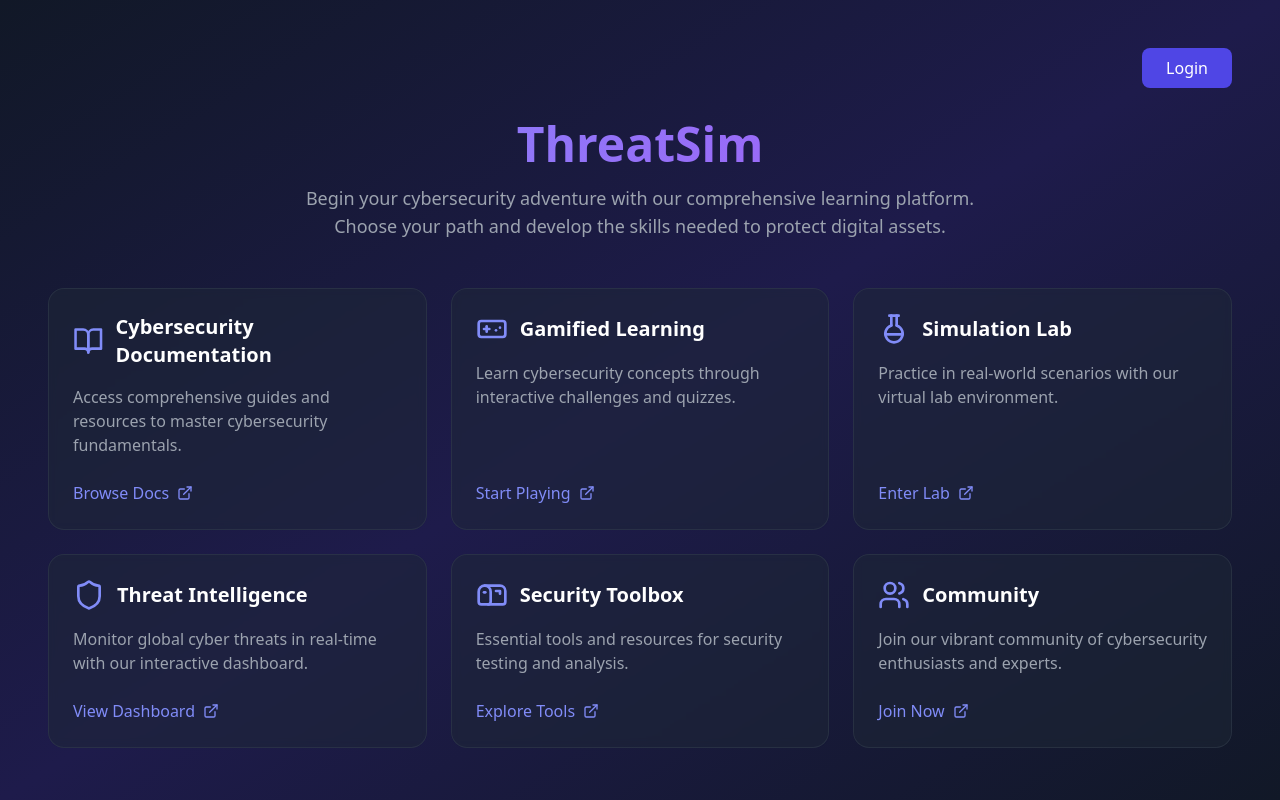
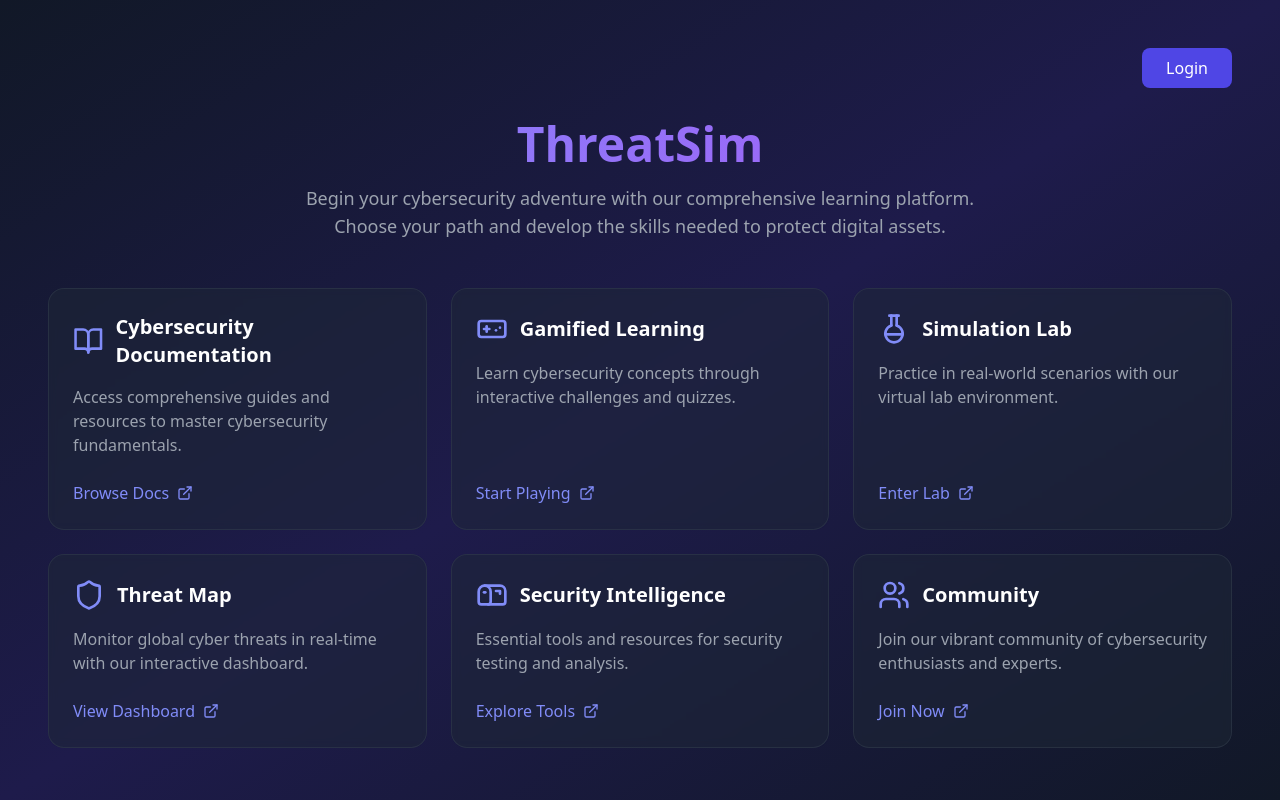
Before and after one commit to u7k4rs6/ThreatSim, a React (Vite) app: page / in a window 1280 px wide. Built offline with nearby package versions, Linux system fonts and the light colour scheme.

Commit message:
Update Journey.tsx

```diff
--- a/src/pages/Journey.tsx
+++ b/src/pages/Journey.tsx
@@ -25,14 +25,14 @@ const cards = [
     link: 'https://tryhackme.com/'
   },
   {
-    title: 'Threat Intelligence',
+    title: 'Threat Map',
     description: 'Monitor global cyber threats in real-time with our interactive dashboard.',
     icon: Shield,
     action: 'View Dashboard',
     link: 'https://threatmap.checkpoint.com/'
   },
   {
-    title: 'Security Toolbox',
+    title: 'Security Intelligence',
     description: 'Essential tools and resources for security testing and analysis.',
     icon: Toolbox,
     action: 'Explore Tools',
```
